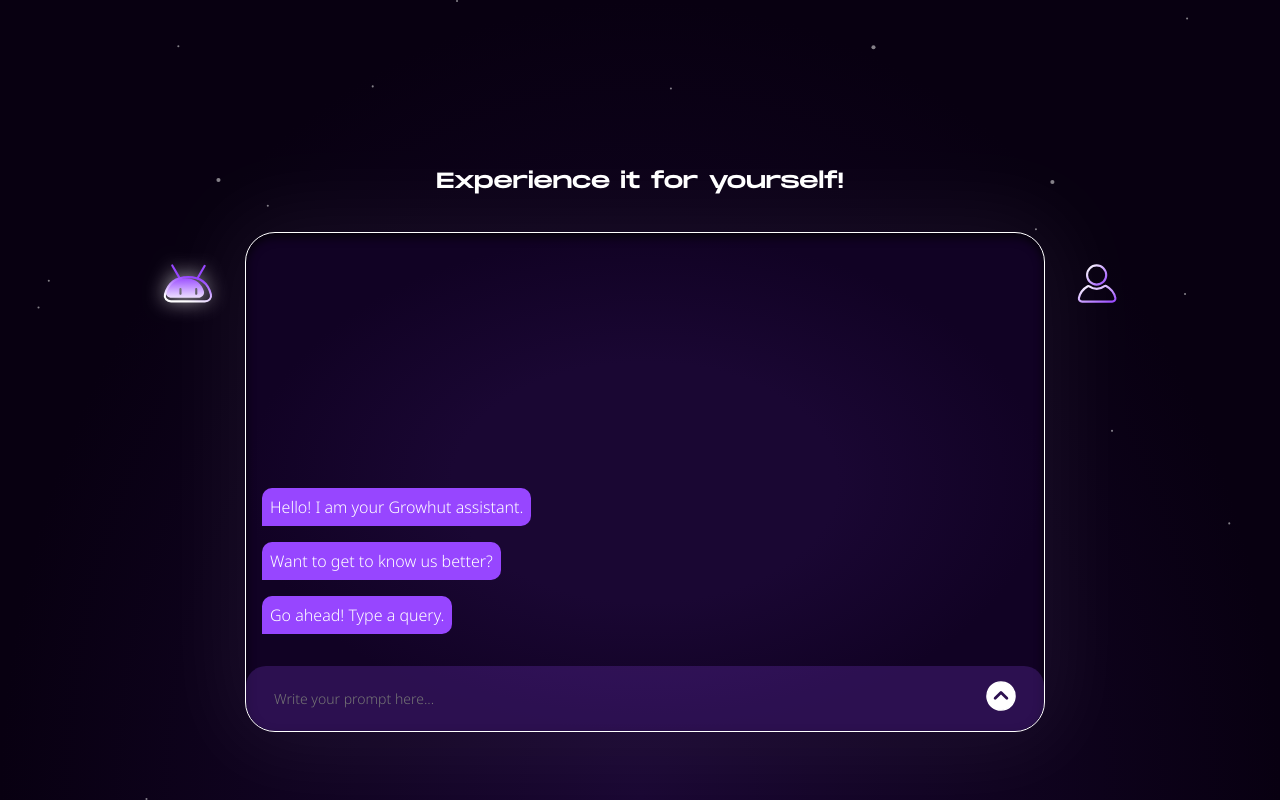
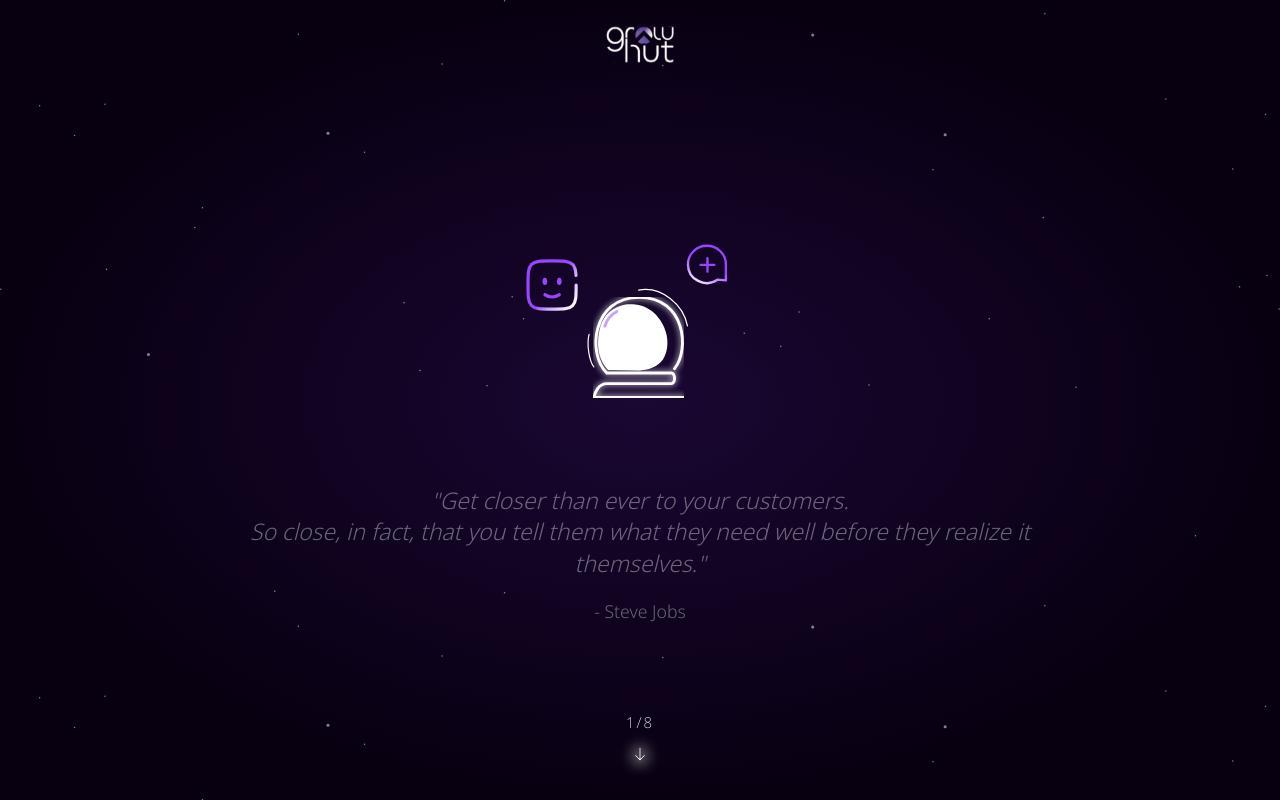
Before and after one commit to Growhut-Inc/chatbot_landingpage, a Next.js app: page / in a window 1280 px wide. Shown: the top 800 px of the page. Built offline with nearby package versions, Linux system fonts and the light colour scheme; no server answers; the database is empty.

Commit message:
Chatbot completed

```diff
--- a/src/app/page.js
+++ b/src/app/page.js
@@ -7,10 +7,10 @@ import SectionSnap from "@/components/ChatbotSection/SectionSnap";
 export default function Home() {
 	return (
 		<main>
-			{/* <ScrollWrapper>
+			<ScrollWrapper>
 				<Navbar />
 				<FixedSection />
-			</ScrollWrapper> */}
+			</ScrollWrapper>
 			<SectionSnap />
 			<Footer />
 		</main>
--- a/src/components/ChatbotSection/ChatBot/ChatBot.jsx
+++ b/src/components/ChatbotSection/ChatBot/ChatBot.jsx
@@ -9,6 +9,7 @@ import { v4 as uuidv4 } from "uuid";
 import markdown from "@wcj/markdown-to-html";
 
 const ChatBot = () => {
+	const [isWaitForBotMessage, setWaitForBotMessage] = useState(false);
 	const [id, setId] = useState("");
 	const [userInput, setUserInput] = useState("");
 	const [chatData, setChatData] = useState([
@@ -53,10 +54,11 @@ const ChatBot = () => {
 						...prevChatData,
 						{
 							type: "user",
-							message: userInput.trim(),
+							message: markdown(userInput.trim()),
 						},
 					]);
 					setUserInput("");
+					setWaitForBotMessage(true);
 				} else {
 					alert(result.error || "Error sending message");
 				}
@@ -76,11 +78,12 @@ const ChatBot = () => {
 			const messageObject = JSON.parse(e.data);
 
 			if (messageObject.chat_id === id) {
+				setWaitForBotMessage(false);
 				setChatData((prevChatData) => [
 					...prevChatData,
 					{
 						type: "bot",
-						message: messageObject.prompt,
+						message: markdown(messageObject.prompt),
 					},
 				]);
 			}
@@ -187,7 +190,13 @@ const ChatBot = () => {
 			<h2>Experience it for yourself!</h2>
 			<div className="chatbot_container">
 				<div className="icon_left">
-					<Image src={leftIcon} width={50} height={0} alt="icon" />
+					<Image
+						src={leftIcon}
+						width={50}
+						height={0}
+						alt="icon"
+						className={isWaitForBotMessage ? "bounce_img" : ""}
+					/>
 				</div>
 				<div className="chatbot">
 					<div className="icon_container_ss">
@@ -228,6 +237,17 @@ const ChatBot = () => {
 								</div>
 							);
 						})}
+						{isWaitForBotMessage ? (
+							<div className="bubble_container">
+								<div
+									className={`chat_bubble left_message loading`}
+								>
+									<div className="loader"></div>
+								</div>
+							</div>
+						) : (
+							<></>
+						)}
 					</div>
 					<div className="input_wrapper">
 						<input
@@ -254,7 +274,13 @@ const ChatBot = () => {
 					</div>
 				</div>
 				<div className="icon_right">
-					<Image src={rightIcon} width={40} height={0} alt="icon" />
+					<Image
+						src={rightIcon}
+						width={40}
+						height={0}
+						alt="icon"
+						className={!isWaitForBotMessage ? "bounce_img" : ""}
+					/>
 				</div>
 			</div>
 		</section>
--- a/src/components/ChatbotSection/ChatBot/style.css
+++ b/src/components/ChatbotSection/ChatBot/style.css
@@ -19,7 +19,8 @@
 	font-size: 22px;
 	font-style: normal;
 	font-weight: 400;
-	line-height: 160%; /* 38.4px */
+	line-height: 160%;
+	/* 38.4px */
 }
 
 .chatbot_wrapper .bg_star {
@@ -51,11 +52,9 @@
 	flex-direction: column;
 	border-radius: 30px;
 	border: 1px solid var(--White, #fff);
-	background: radial-gradient(
-		50% 50% at 50% 50%,
-		#1a0733 48.1%,
-		#110224 100%
-	);
+	background: radial-gradient(50% 50% at 50% 50%,
+			#1a0733 48.1%,
+			#110224 100%);
 	box-shadow: 0px 0px 85.4px 20px rgba(255, 255, 255, 0.05),
 		0px 4px 10px 0px rgba(0, 0, 0, 0.75) inset;
 	overflow: hidden;
@@ -81,7 +80,7 @@
 
 .chatbot .messages .chat_bubble {
 	width: max-content;
-	max-width: 45%;
+	max-width: 50%;
 	padding: 0.5rem;
 }
 
@@ -90,6 +89,67 @@
 	font-size: 16px;
 	font-style: normal;
 	font-weight: 400;
+}
+
+.chatbot .messages .chat_bubble.loading {
+	width: 60px;
+	display: flex;
+	opacity: 1;
+}
+
+.chatbot .messages .chat_bubble .loader {
+	width: 10px;
+	aspect-ratio: 1;
+	border-radius: 50%;
+	animation: l5 1s infinite linear alternate;
+	margin: auto;
+}
+
+@keyframes l5 {
+	0% {
+		box-shadow: 15px 0 #FFF, -15px 0 #989696;
+		background: #FFF
+	}
+
+	33% {
+		box-shadow: 15px 0 #FFF, -15px 0 #989696;
+		background: #989696
+	}
+
+	66% {
+		box-shadow: 15px 0 #989696, -15px 0 #FFF;
+		background: #989696
+	}
+
+	100% {
+		box-shadow: 15px 0 #989696, -15px 0 #FFF;
+		background: #FFF
+	}
+}
+
+.bounce_img {
+	animation-name: bounce;
+	animation-duration: 0.5s;
+	animation-direction: alternate;
+	animation-timing-function: cubic-bezier(.1, 0, 0, .1);
+	animation-iteration-count: infinite;
+}
+
+@keyframes bounce {
+	from {
+		-webkit-transform: translate3d(0, 0, 0);
+		transform: translate3d(0, 0, 0);
+	}
+
+	to {
+		-webkit-transform: translate3d(0, -10px, 0);
+		transform: translate3d(0, -10px, 0);
+	}
+}
+
+.chatbot .messages .chat_bubble ol,
+.chatbot .messages .chat_bubble ul {
+	list-style-position: inside;
 }
 
 .bubble_container .left_message {
@@ -148,9 +208,10 @@
 	margin-top: 2rem;
 }
 
-.chatbot_wrapper .chatbot_container .icon_left {
+.chatbot_wrapper .chatbot_container img.bounce_img {
 	filter: drop-shadow(0px 0px 10px #ffffffae);
 }
+
 .chatbot_wrapper .chatbot_container .chatbot .icon_container_ss {
 	display: none;
 }
@@ -160,10 +221,12 @@
 		width: 80%;
 		height: 500px;
 	}
+
 	.chatbot_wrapper .chatbot_container .icon_left,
 	.chatbot_wrapper .chatbot_container .icon_right {
 		display: none;
 	}
+
 	.chatbot_wrapper .chatbot_container .chatbot .icon_container_ss {
 		display: flex;
 		justify-content: space-between;
@@ -172,23 +235,18 @@
 		margin-top: -0.5rem;
 		border-radius: 30px 30px 0 0;
 	}
-	.chatbot_wrapper
-		.chatbot_container
-		.chatbot
-		.icon_container_ss
-		img:nth-child(1) {
+
+	.chatbot_wrapper .chatbot_container .chatbot .icon_container_ss img:nth-child(1) {
 		width: 40px;
 		height: 40px;
 	}
-	.chatbot_wrapper
-		.chatbot_container
-		.chatbot
-		.icon_container_ss
-		img:nth-child(2) {
+
+	.chatbot_wrapper .chatbot_container .chatbot .icon_container_ss img:nth-child(2) {
 		width: 32px;
 		height: 32px;
 	}
 }
+
 @media only screen and (max-width: 739px) {
 	.chatbot_wrapper h2 {
 		font-size: 18px;
@@ -212,14 +270,17 @@
 		right: 8.5vw;
 		z-index: 12;
 	}
+
 	.chatbot_wrapper .chatbot_container .icon_left img {
 		width: 40px;
 		height: 40px;
 	}
+
 	.chatbot_wrapper .chatbot_container .icon_right img {
 		width: 32px;
 		height: 32px;
 	}
+
 	.chatbot .messages .chat_bubble p,
 	.chatbot .input_wrapper input {
 		font-size: 13px;
@@ -234,6 +295,7 @@
 	.chatbot .input_wrapper {
 		padding: 0.7rem 0.8rem;
 	}
+
 	.chatbot .send_btn img {
 		width: 25px;
 		height: 25px;
```
Also changed, not shown: src/assets/images/chatbot/rightIcon.svg.
